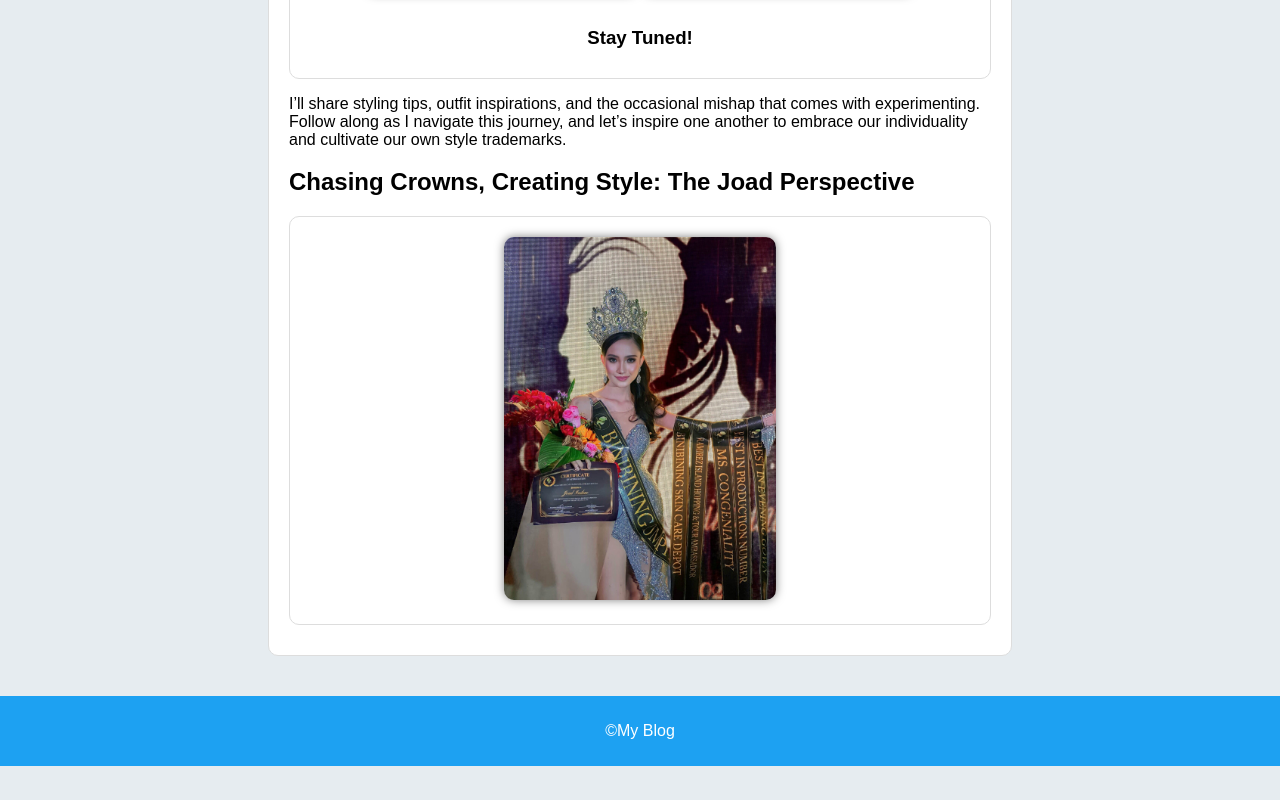
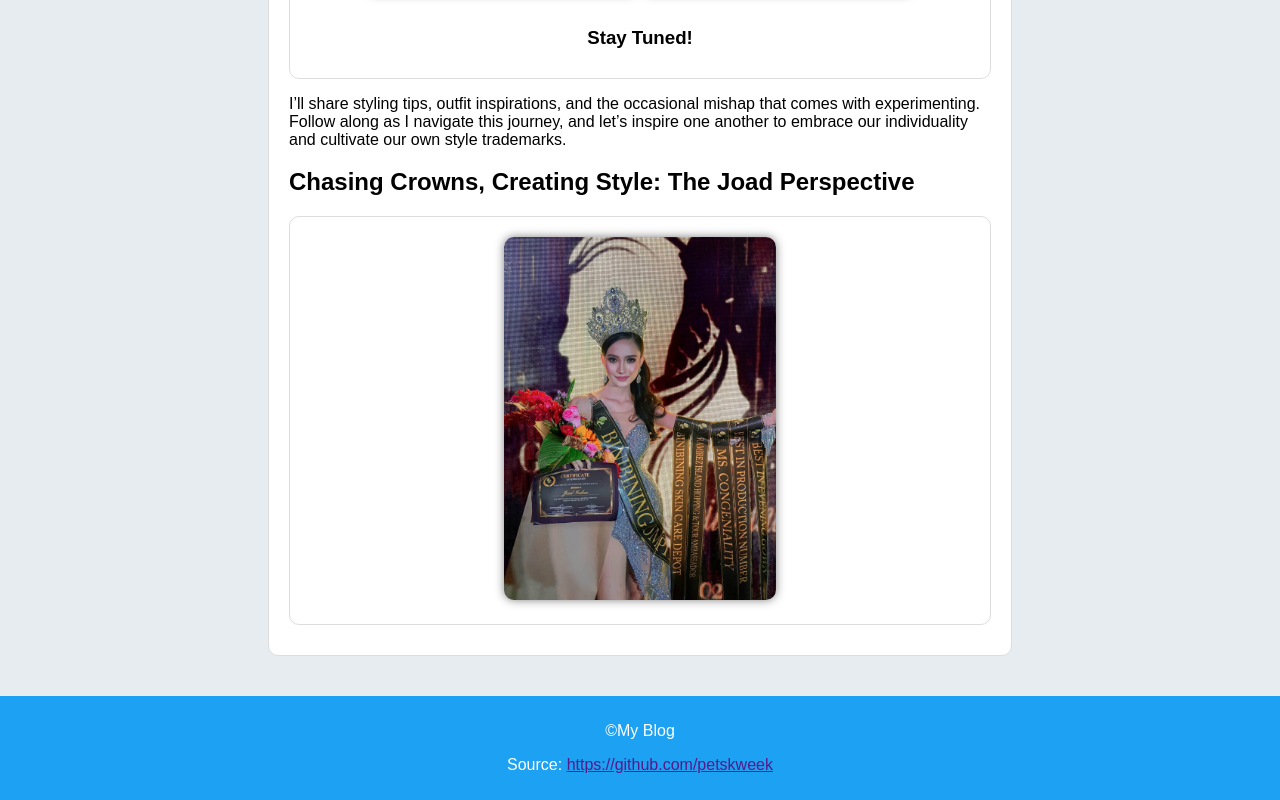
Before and after one commit to petskweek/Joad-Inihao, a plain HTML site: page index.html in a window 1280 px wide. Shown: the part 4665-5465 px from the top of the page. Before the commit the page ends 5431 px from the top, so only its background shows below. Drawn offline with Linux system fonts and the light colour scheme.

Commit message:
Update index.html

```diff
--- a/index.html
+++ b/index.html
@@ -92,6 +92,7 @@
 	</main>
 	<footer>
 		<p>&copy;My Blog</p>
+		<p>Source: <a href="">https://github.com/petskweek</a></p>
 	</footer>
 </body>
 </html>
```
